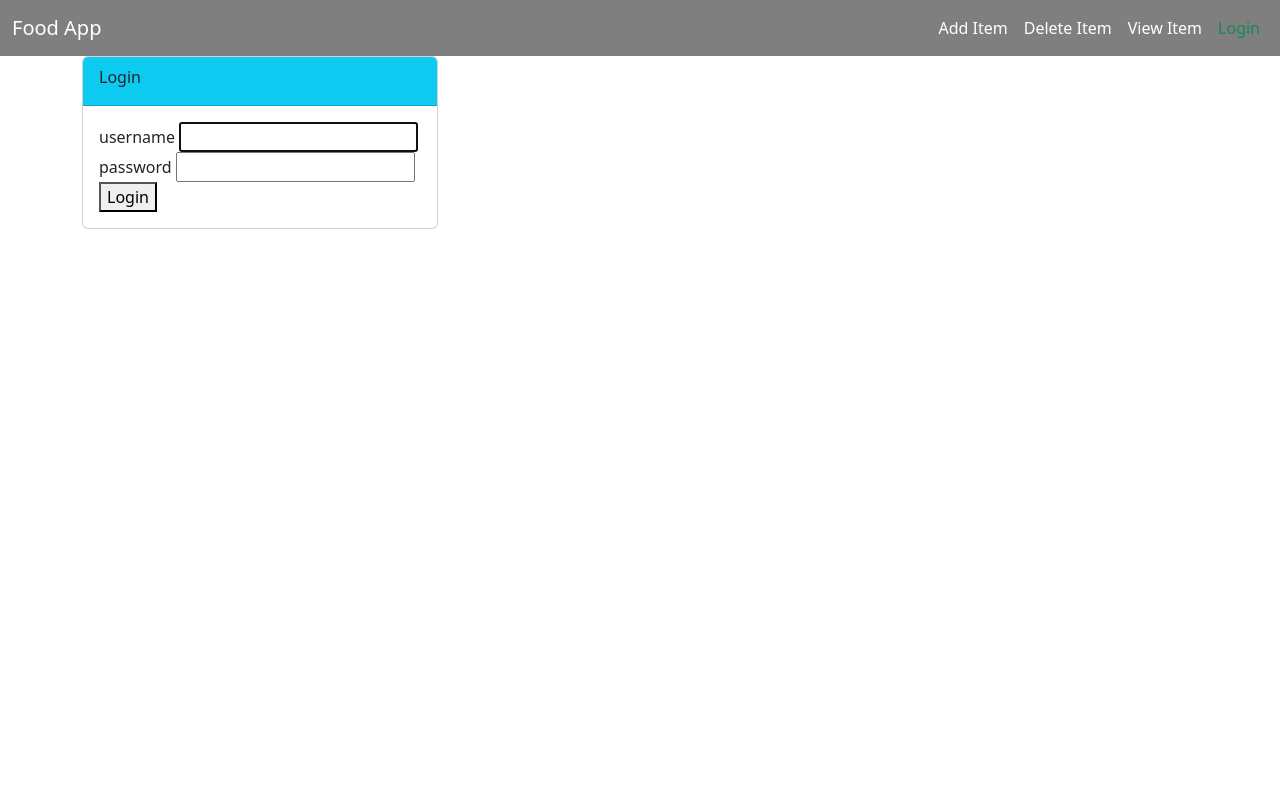
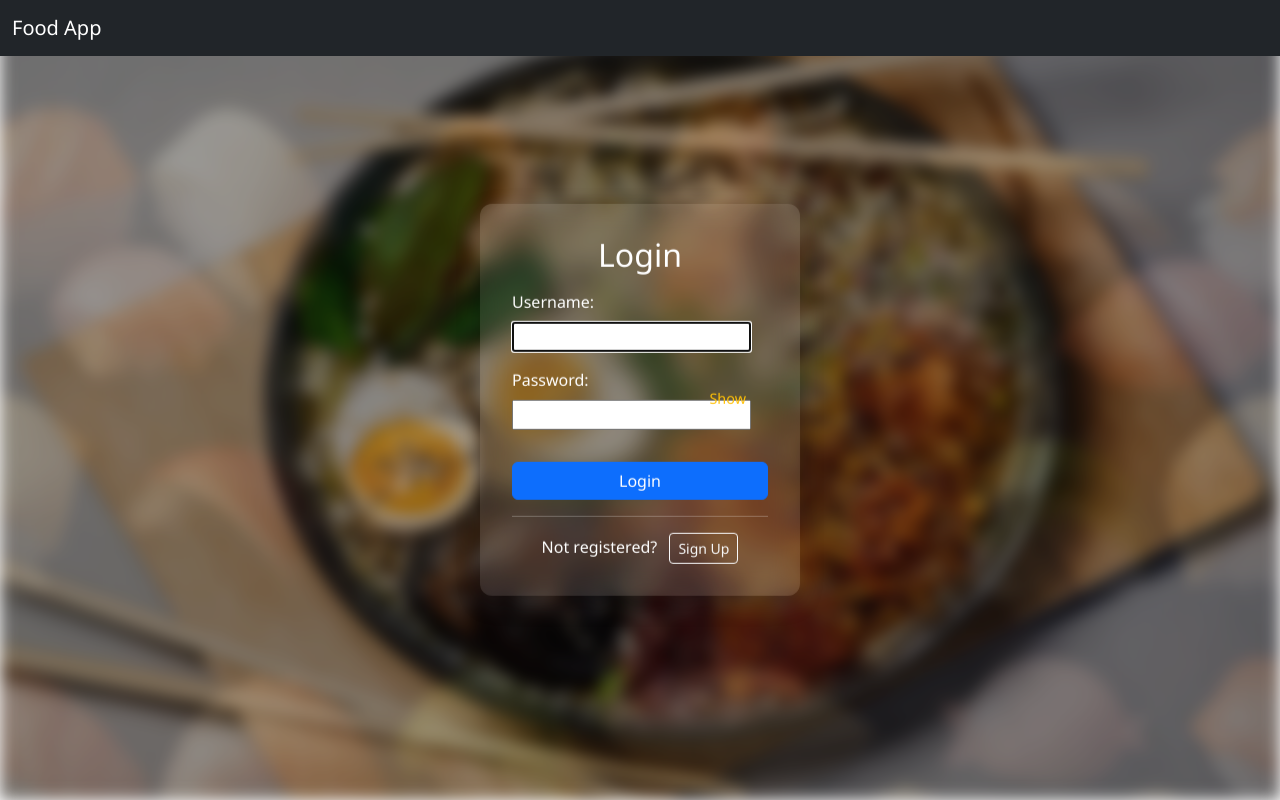
Before and after one commit to Ghostwritter14/DjangoPractiseFoodApp, a Django app: page /login/ in a window 1280 px wide. Run offline with Django 5.2, Linux system fonts and the light colour scheme.

Commit message:
added styling fr the users app and login and register pages

```diff
--- a/djangoProject/settings.py
+++ b/djangoProject/settings.py
@@ -127,7 +127,7 @@
 
 DEFAULT_AUTO_FIELD = "django.db.models.BigAutoField"
 
-LOGIN_REDIRECT_URL = "food:index"
+LOGIN_REDIRECT_URL = "food:menu"
 LOGIN_URL = "login"
 
 MEDIA_ROOT = os.path.join(BASE_DIR, "pictures")
--- /dev/null
+++ b/users/static/users/style.css
@@ -0,0 +1,96 @@
+body, html {
+  margin: 0;
+  padding: 0;
+  height: 100vh;
+  overflow: hidden;
+  position: relative;
+}
+.background {
+  position: fixed; top: 0; left: 0;
+  width: 100%; height: 100%;
+  background-size: cover;
+  background-position: center;
+  filter: blur(8px) brightness(0.7);
+  z-index: -1;
+}
+
+/* 2) Centered blurred card for login/register/etc. */
+.auth-card {
+  position: absolute;
+  top: 50%;
+  left: 50%;
+  transform: translate(-50%, -50%);
+  width: 25%;              /* 25% of viewport width */
+  max-width: 400px;        /* optional cap so it doesn’t get too large on giant screens */
+  min-width: 300px;        /* optional floor so it stays usable on small screens */
+  background: rgba(255,255,255,0.1);
+  backdrop-filter: blur(12px);
+  border-radius: 12px;
+  box-shadow: 0 8px 24px rgba(0,0,0,0.2);
+  padding: 2rem;
+  color: #fff;
+}
+
+.auth-card form {
+  display: flex;
+  flex-direction: column;
+  align-items: stretch;
+}
+
+/* Each group (label + control) takes full width with consistent spacing */
+.auth-card .mb-3,
+.auth-card .form-group {
+  width: 100%;
+  margin-bottom: 1.5rem;
+}
+
+/* Labels stack above inputs, full width */
+.auth-card label,
+.auth-card .form-control-label {
+  display: block;
+  width: 100%;
+  margin-bottom: 0.5rem;
+  color: #fff;
+  font-weight: 500;
+}
+
+/* Inputs fill the container exactly */
+.auth-card .form-control {
+  display: block;
+  width: 100%;
+  padding: 0.5rem;
+  border-radius: 4px;
+  box-sizing: border-box;
+}
+
+.auth-card .form-control:hover {
+  transform: scale(1.03);
+  box-shadow: 0 4px 12px rgba(0,0,0,0.2);
+}
+
+/* 4) Show/Hide password toggle */
+.password-toggle {
+  position: absolute;
+  right: 1rem; top: 50%;
+  transform: translateY(-50%);
+  background: none; border: none;
+  color: #ffc107; cursor: pointer;
+  font-size: 0.9rem;
+}
+
+/* 5) Full-width submit button */
+.auth-card .btn-primary {
+  width: 100%;
+  margin-top: 1rem;
+  transition: background-color 0.2s ease;
+}
+.auth-card .btn-primary:hover {
+  background-color: #0069d9;
+}
+
+/* 6) Headings in auth card */
+.auth-card h2 {
+  margin-bottom: 1rem;
+  color: #fff;
+  text-align: center;
+}
--- a/users/templates/users/login.html
+++ b/users/templates/users/login.html
@@ -1,29 +1,86 @@
-{% extends "food/base.html" %}
+{% load static %}
+<!DOCTYPE html>
+<html lang="en">
+<head>
+  <meta charset="UTF-8">
+  <title>Login – Food App</title>
 
-{% block body %}
-<div class="container">
-    <div class="row">
-        <div class="col-md-4 col-md-offset-4">
-            <div class="card">
-                <div class="card-header bg-info">
-                    <div class="card-title">
-                        Login
-                    </div>
-                </div>
-                <div class="card-body">
-                    <form method="POST">
-                        {% csrf_token %}
-                        {% for field in form %}
-                            <div class="form-group">
-                                {{ field.name }}
-                                {{ field }}
-                            </div>
-                        {% endfor %}
-                        <button class="btn-info" type="submit">Login</button>
-                    </form>
-                </div>
-            </div>
-        </div>
+
+  <link
+    href="https://cdn.jsdelivr.net/npm/bootstrap@5.3.3/dist/css/bootstrap.min.css"
+    rel="stylesheet">
+
+  <link
+    rel="stylesheet"
+    href="{% static 'food/style.css' %}">
+
+  <link rel="stylesheet" href="{% static 'users/style.css' %}">
+</head>
+
+<body>
+
+  <div class="background"></div>
+
+
+  <nav class="navbar navbar-dark bg-dark navbar-expand-lg">
+    <div class="container-fluid">
+      <a class="navbar-brand text-white" href="{% url 'landing' %}">Food App</a>
     </div>
-</div>
-{% endblock %}
+  </nav>
+
+
+  <div class="auth-card">
+    <h2>Login</h2>
+    <form method="post">
+      {% csrf_token %}
+
+
+      <div class="mb-3 position-relative">
+        {{ form.username.label_tag }}
+        {{ form.username }}
+      </div>
+
+
+      <div class="mb-3 position-relative">
+        {{ form.password.label_tag }}
+        {{ form.password }}
+        <button type="button"
+                class="password-toggle"
+                onclick="togglePassword()">
+          Show
+        </button>
+      </div>
+
+      <button type="submit" class="btn btn-primary">Login</button>
+    </form>
+
+      <hr>
+          <div class="text-center mt-2">
+            <span>Not registered?</span>
+            <a href="{% url 'Register' %}" class="btn btn-outline-light btn-sm ms-2">
+              Sign Up
+            </a>
+          </div>
+  </div>
+
+  <!-- Bootstrap JS -->
+  <script
+    src="https://cdn.jsdelivr.net/npm/bootstrap@5.3.3/dist/js/bootstrap.bundle.min.js">
+  </script>
+
+
+  <script>
+    function togglePassword() {
+      const pwd = document.getElementById('id_password');
+      const btn = document.querySelector('.password-toggle');
+      if (pwd.type === 'password') {
+        pwd.type = 'text';
+        btn.textContent = 'Hide';
+      } else {
+        pwd.type = 'password';
+        btn.textContent = 'Show';
+      }
+    }
+  </script>
+</body>
+</html>
```
Also changed, not shown: users/templates/users/register.html (+33 -19 lines).
